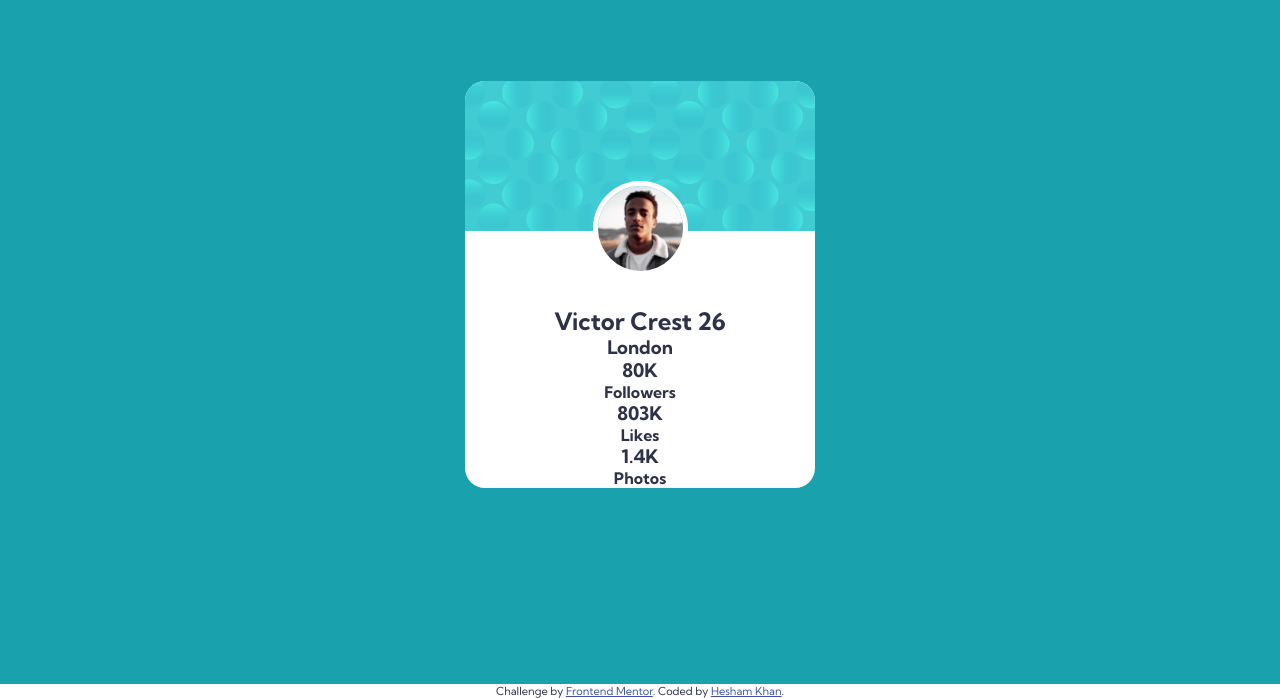
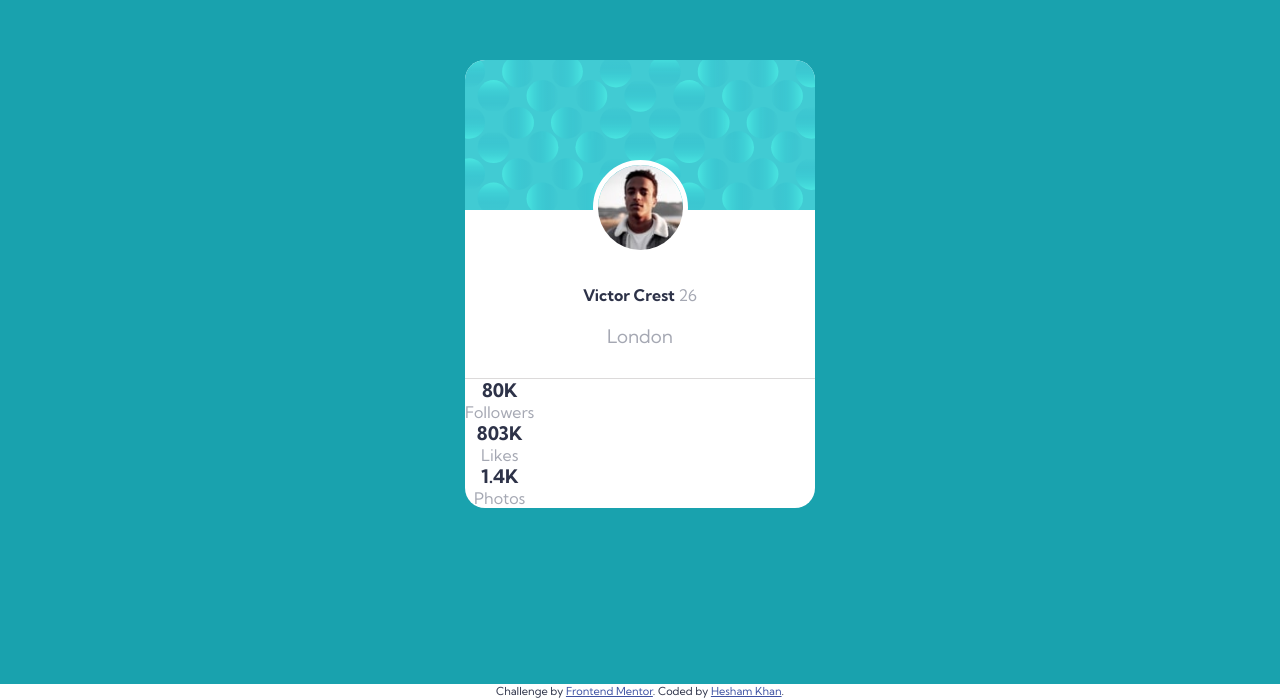
Before and after one commit to DragoPvP/profile-card, a plain HTML site: page index.html in a window 1280 px wide. Shown: the part 116-814 px from the top of the page. Drawn offline with Linux system fonts and the light colour scheme.

Commit message:
Progress two body over

```diff
--- a/style.css
+++ b/style.css
@@ -48,7 +48,7 @@ section {
 }
 
 .card-body {
-
+    padding: 0 20px 30px ;
 }
 
 .img-holder {
@@ -66,6 +66,26 @@ section {
     display: block;
 }
 
+.name-age {
+    font-size: 1rem;
+    margin-bottom: 20px;
+
+}
+
+.age, .city, .meta {
+    font-weight: 400;
+    color: var(--dark-grayish-blue);
+    opacity: 0.6;
+}
+
+.age {
+    font-weight: 400;
+}
+
+.card-footer {
+    border-top: 1px solid hsl(0, 3%, 86%);
+    display: flex;
+}
 
 .attribution {
     font-size: 11px;
```
